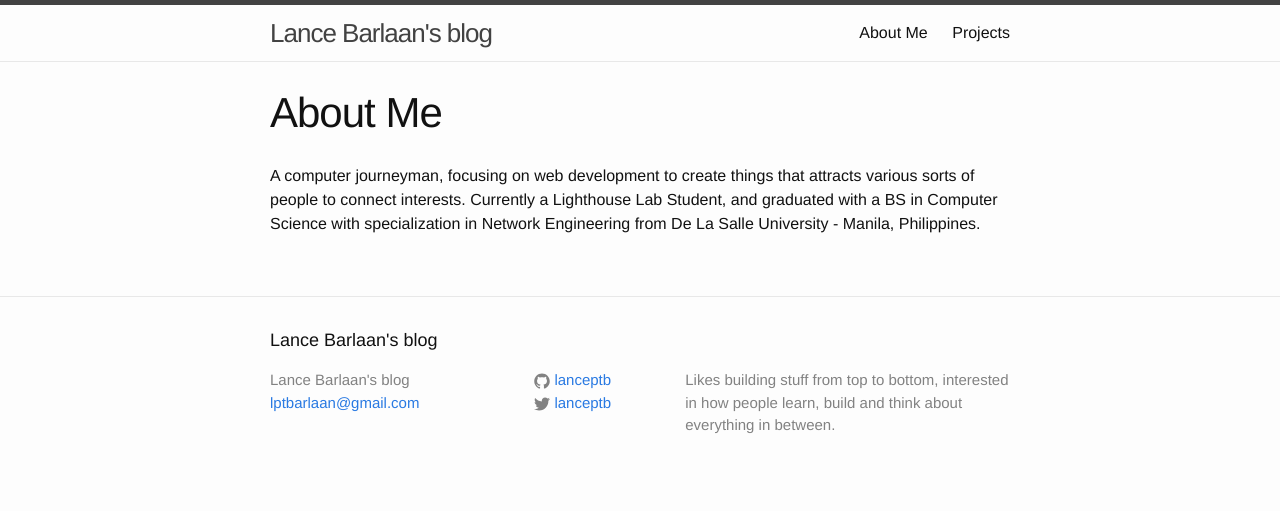
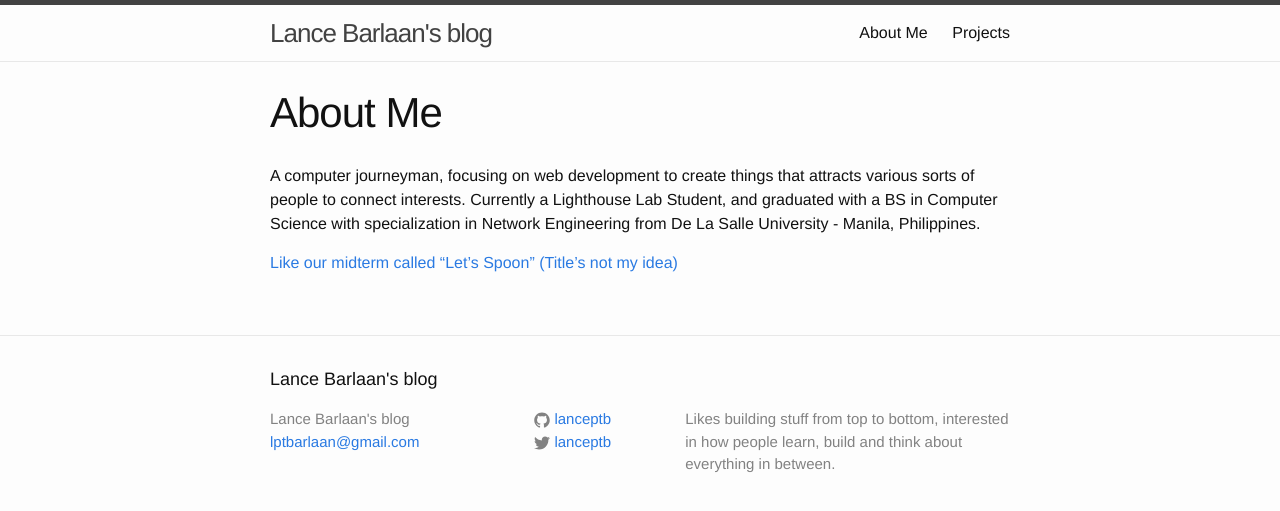
Before and after one commit to LancePTB/lanceptb.github.io, a Jekyll site: the page built from about.md, in a window 1280 px wide. Shown: the top 511 px of the page. Built offline with Jekyll 4.4.1, drawn with Linux system fonts in a browser that asks for light colours.

Commit message:
Add a link to a project

```diff
--- a/about.md
+++ b/about.md
@@ -5,3 +5,5 @@ permalink: /about/
 ---
 
 A computer journeyman, focusing on web development to create things that attracts various sorts of people to connect interests. Currently a Lighthouse Lab Student, and graduated with a BS in Computer Science with specialization in Network Engineering from De La Salle University - Manila, Philippines.
+
+[Like our midterm called "Let's Spoon" (Title's not my idea)](https://letsspoon.herokuapp.com/)
```
